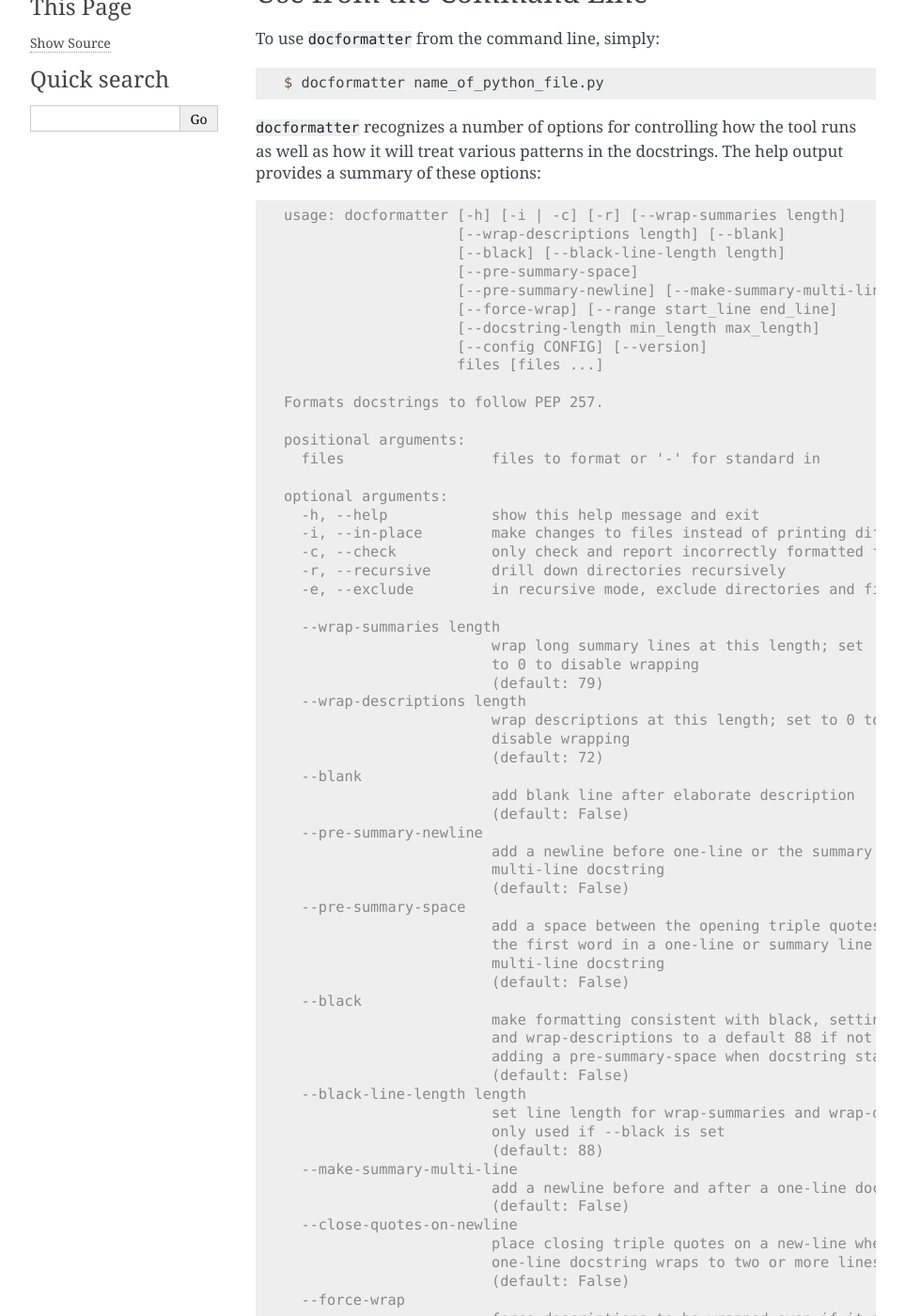
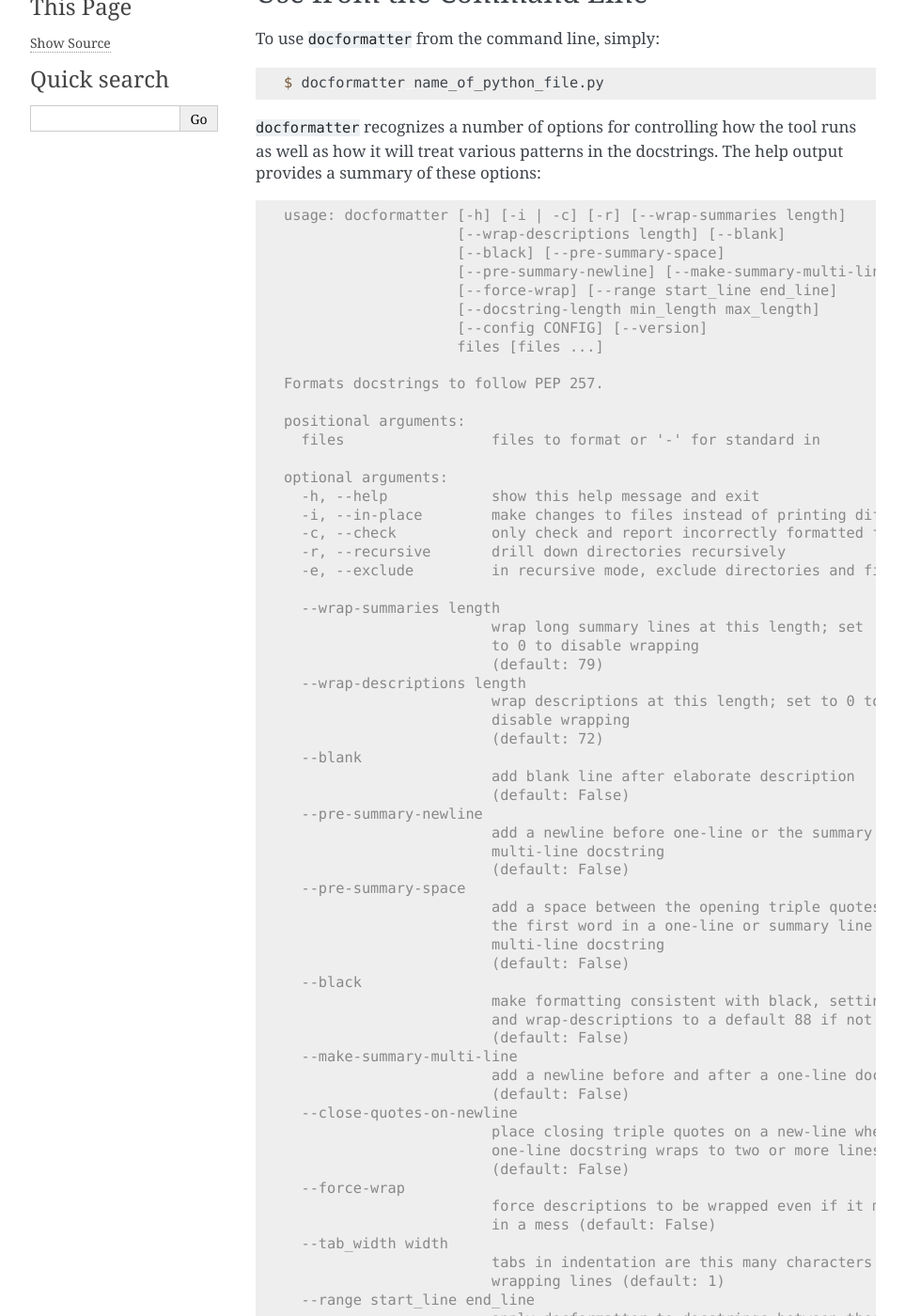
Before and after one commit to PyCQA/docformatter, a Sphinx documentation site: the page built from docs/source/usage.rst, in a window 1280 px wide and 1400 px high, scrolled down 262 px. Shown: the whole window at 94% size, without its empty margins (148-1111 px from the left). Built offline with Sphinx 7.4.7, drawn with Linux system fonts in a browser that asks for light colours.

Commit message:
Remove additional black-line-length arg

```diff
--- a/docs/source/requirements.rst
+++ b/docs/source/requirements.rst
@@ -236,8 +236,6 @@ with *convention* requirements.
 ::
     --black [boolean, default False]
         Formats docstrings to be compatible with black.
-    --black-line-length [integer, default 88]
-        Line length to use when running in black compatibility mode.
     --blank [boolean, default False]
         Boolean to indicate whether to add a blank line after the
         elaborate description.
--- a/docs/source/usage.rst
+++ b/docs/source/usage.rst
@@ -23,8 +23,7 @@ help output provides a summary of these options:
 
     usage: docformatter [-h] [-i | -c] [-r] [--wrap-summaries length]
                         [--wrap-descriptions length] [--blank]
-                        [--black] [--black-line-length length]
-                        [--pre-summary-space]
+                        [--black] [--pre-summary-space]
                         [--pre-summary-newline] [--make-summary-multi-line]
                         [--force-wrap] [--range start_line end_line]
                         [--docstring-length min_length max_length]
@@ -65,13 +64,8 @@ help output provides a summary of these options:
                             (default: False)
       --black
                             make formatting consistent with black, setting wrap-summaries
-                            and wrap-descriptions to a default 88 if not specified and only
-                            adding a pre-summary-space when docstring starts with '"'
+                            and wrap-descriptions to a default 88 if not specified
                             (default: False)
-      --black-line-length length
-                            set line length for wrap-summaries and wrap-descriptions,
-                            only used if --black is set
-                            (default: 88)
       --make-summary-multi-line
                             add a newline before and after a one-line docstring
                             (default: False)
```
Also changed, not shown: 1 other file.
